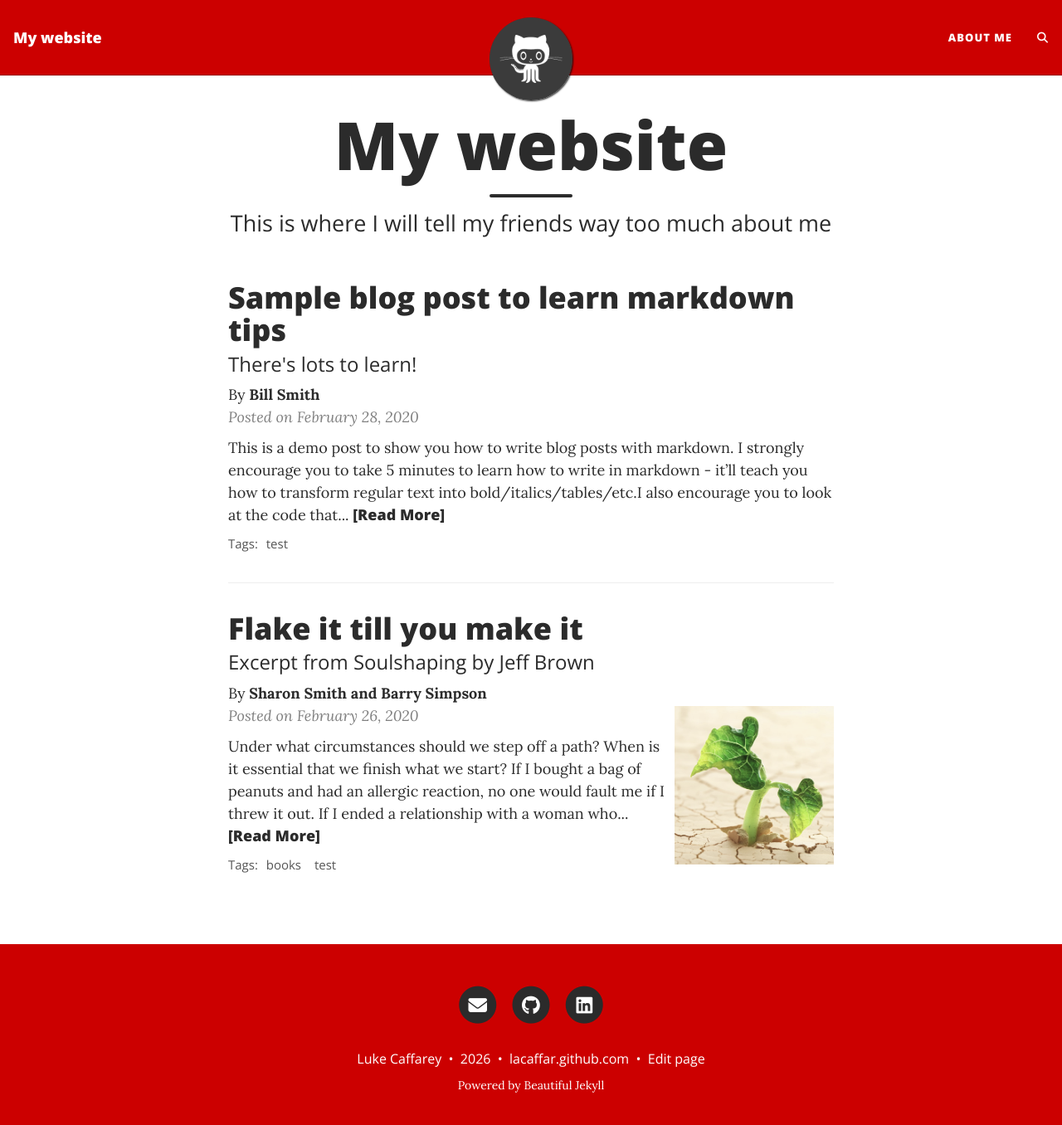
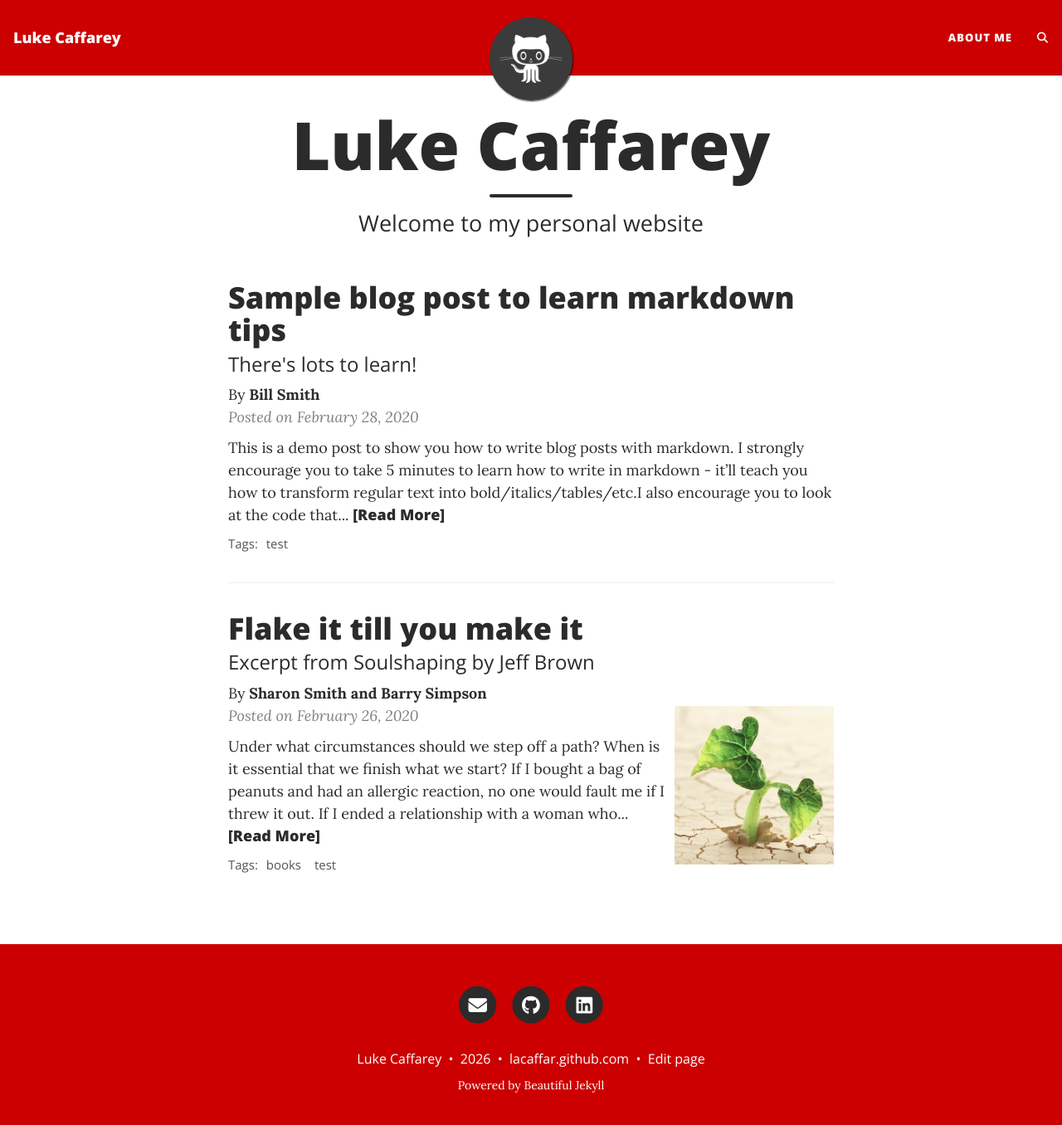
Before and after one commit to lacaffar/lacaffar.github.io, a Jekyll site: the page built from index.html, in a window 1280 px wide and 1369 px high. Shown: the top 1356 px of the window at 83% size. Built offline with Jekyll 4.4.1, drawn with Linux system fonts in a browser that asks for light colours; the list of posts is cut into pages by our own code; comment, search, counter and statistics services are not loaded.

Commit message:
Replace placeholder site title/subtitle with owner name

```diff
--- a/_config.yml
+++ b/_config.yml
@@ -10,7 +10,7 @@
 ############################
 
 # Name of website
-title: My website
+title: Luke Caffarey
 
 # Your name to show in the footer
 author: Luke Caffarey
--- a/index.html
+++ b/index.html
@@ -1,5 +1,5 @@
 ---
 layout: home
-title: My website
-subtitle: This is where I will tell my friends way too much about me
+title: Luke Caffarey
+subtitle: Welcome to my personal website
 ---
```
